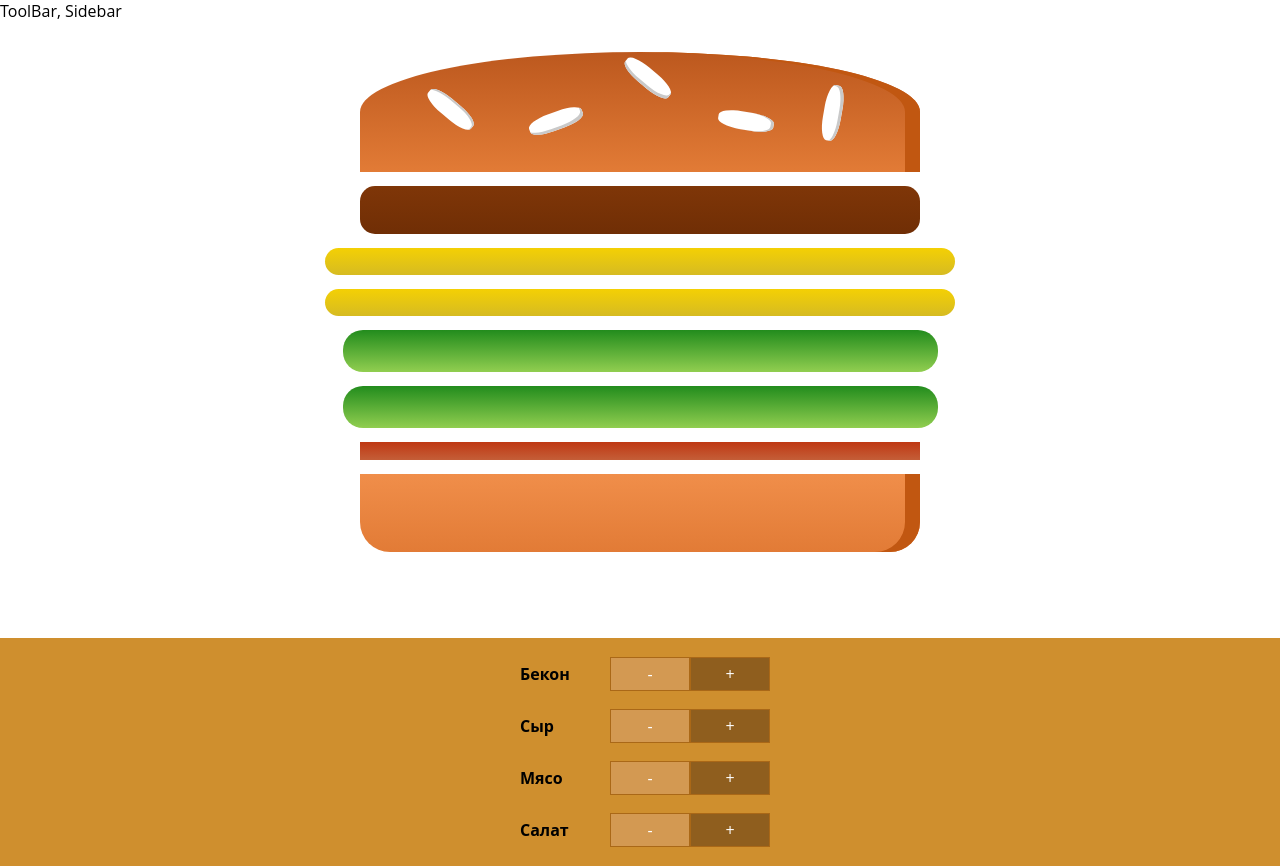
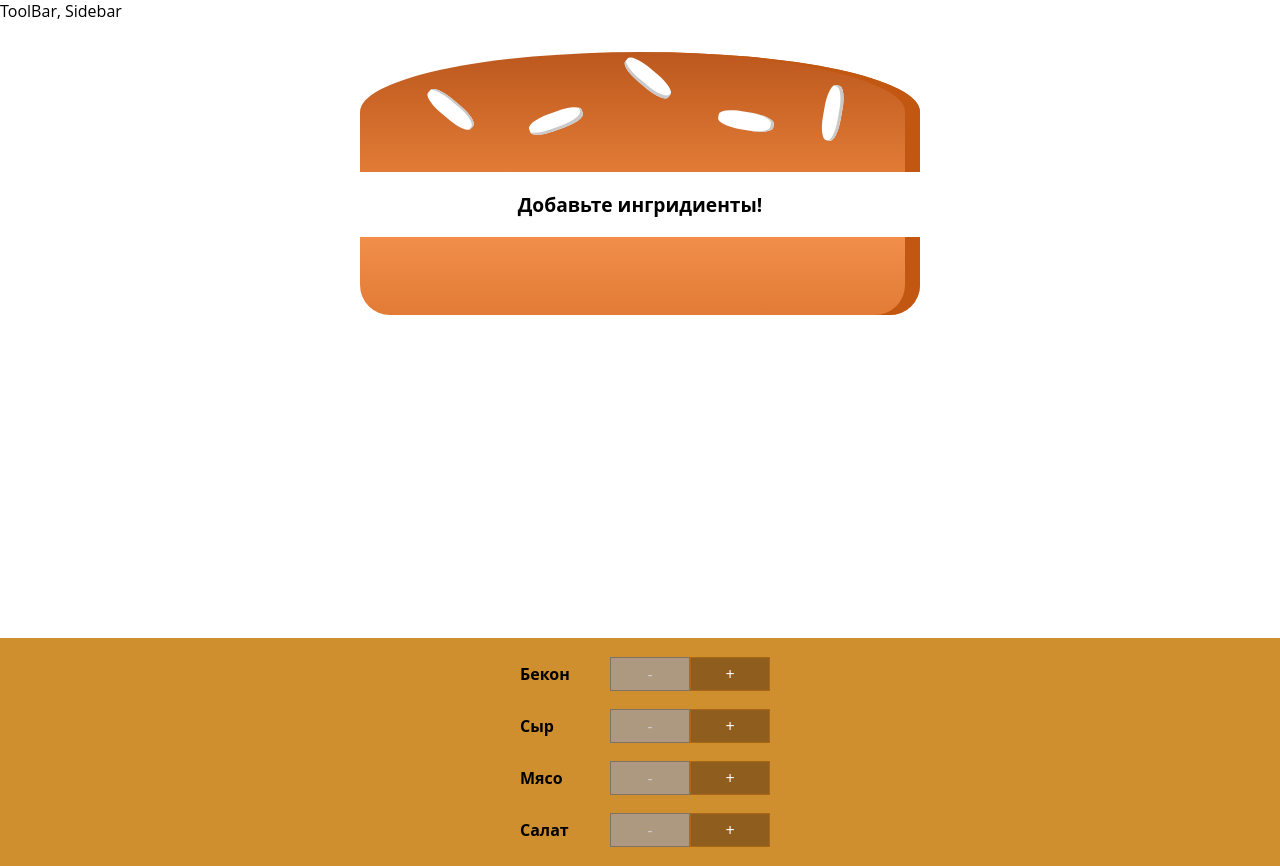
Before and after one commit to klimentru1986/react-demo, a React app: page / in a window 1280 px wide. Built offline with nearby package versions, Linux system fonts and the light colour scheme.

Commit message:
Добавлена работа с контролами формы.

```diff
--- a/src/components/BuildControls/BuildControl/BuildControl.js
+++ b/src/components/BuildControls/BuildControl/BuildControl.js
@@ -7,14 +7,21 @@ const buildControl = props => {
   return (
     <div className={classes.BuildControl}>
       <div className={classes.Label}>{props.label}</div>
-      <button className={classes.Less}>-</button>
-      <button className={classes.More}>+</button>
+      <button className={classes.Less} onClick={props.removeIngredient} disabled={props.isDisabled}>
+        -
+      </button>
+      <button className={classes.More} onClick={props.addIngredient}>
+        +
+      </button>
     </div>
   );
 };
 
 buildControl.propTypes = {
-  label: PropTypes.string.isRequired
+  label: PropTypes.string.isRequired,
+  isDisabled: PropTypes.bool.isRequired,
+  addIngredient: PropTypes.func.isRequired,
+  removeIngredient: PropTypes.func.isRequired
 };
 
 export default buildControl;
--- a/src/components/BuildControls/BuildControls.js
+++ b/src/components/BuildControls/BuildControls.js
@@ -1,4 +1,5 @@
 import React from 'react';
+import PropTypes from 'prop-types';
 
 import classes from './BuildControls.css';
 
@@ -10,11 +11,24 @@ const buildControls = props => {
     <div className={classes.BuildControls}>
       {controlsList.map(control => {
         return (
-          <BuildControl key={control.key} label={control.label} ingredient={control.ingredient} />
+          <BuildControl
+            key={control.key}
+            label={control.label}
+            addIngredient={() => props.addIngredient(control.ingredient)}
+            removeIngredient={() => props.removeIngredient(control.ingredient)}
+            isDisabled={props.disabledInfo[control.ingredient]}
+            ingredient={control.ingredient}
+          />
         );
       })}
     </div>
   );
 };
 
+buildControls.propTypes = {
+  addIngredient: PropTypes.func.isRequired,
+  removeIngredient: PropTypes.func.isRequired,
+  disabledInfo: PropTypes.object.isRequired
+};
+
 export default buildControls;
--- a/src/constants/ingredients.const.js
+++ b/src/constants/ingredients.const.js
@@ -6,3 +6,15 @@ export const ingredientsList = {
   salad: 'salad',
   bacon: 'bacon'
 };
+
+export const ingredientsPrice = {
+  meat: 100,
+  cheese: 80,
+  salad: 30,
+  bacon: 70
+};
+
+export const ingredientsHanglerTypes = {
+  add: 'add',
+  remove: 'remove'
+};
--- a/src/containers/BurgerBuilder/BurgerBuilder.js
+++ b/src/containers/BurgerBuilder/BurgerBuilder.js
@@ -4,21 +4,70 @@ import Aux from '../../hoc/Aux/Aux';
 import Burger from '../../components/Burger/Burger';
 import BuildControls from '../../components/BuildControls/BuildControls';
 
+import { ingredientsPrice, ingredientsHanglerTypes } from '../../constants/ingredients.const';
+
 class BurgerBuilder extends Component {
   state = {
     ingredients: {
-      meat: 1,
-      cheese: 2,
-      salad: 2,
-      bacon: 1
+      meat: 0,
+      cheese: 0,
+      salad: 0,
+      bacon: 0
+    },
+    price: 100
+  };
+
+  _updateBurgerState = (handlerType, ingredientType) => {
+    const oldCount = this.state.ingredients[ingredientType];
+
+    let count, updatedPrice;
+    const additionalPrice = ingredientsPrice[ingredientType];
+
+    if (handlerType === ingredientsHanglerTypes.remove) {
+      count = oldCount - 1;
+      updatedPrice = this.state.price - additionalPrice;
     }
+
+    if (count < 0) {
+      return;
+    }
+
+    if (handlerType === ingredientsHanglerTypes.add) {
+      count = oldCount + 1;
+      updatedPrice = this.state.price + additionalPrice;
+    }
+
+    const updatedIngredients = { ...this.state.ingredients };
+    updatedIngredients[ingredientType] = count;
+
+    this.setState({ ingredients: updatedIngredients, price: updatedPrice });
+  };
+
+  addIngredientHandler = type => {
+    this._updateBurgerState(ingredientsHanglerTypes.add, type);
+  };
+
+  removeIngredientHandler = type => {
+    this._updateBurgerState(ingredientsHanglerTypes.remove, type);
   };
 
   render() {
+    const disabledInfo = {
+      ...this.state.ingredients
+    };
+
+    for (let key in disabledInfo) {
+      disabledInfo[key] = disabledInfo[key] <= 0;
+    }
+
     return (
       <Aux>
         <Burger ingredients={this.state.ingredients} />
-        <BuildControls />
+        <BuildControls
+          disabledInfo={disabledInfo}
+          addIngredient={this.addIngredientHandler}
+          removeIngredient={this.removeIngredientHandler}
+        />
       </Aux>
     );
   }
```
